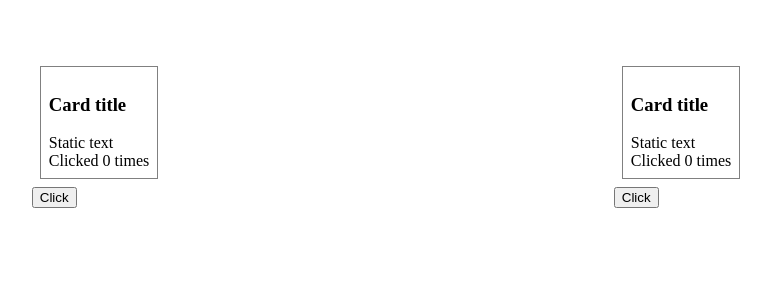
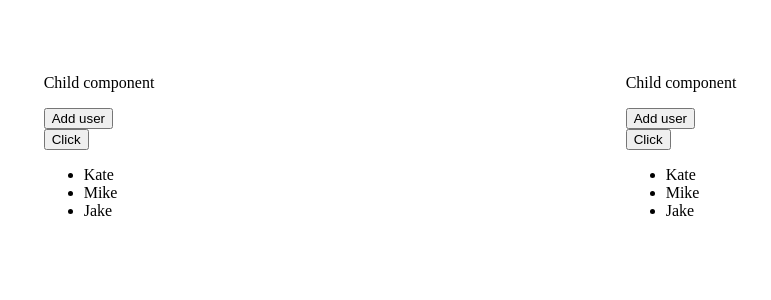
Before and after one commit to dnemirich/RDCLR-tasks, a React (Vite) app: page / in a window 1280 px wide. Shown: the top 300 px of the page, without its empty margins (250-1021 px from the left). Built offline with nearby package versions, Linux system fonts and the light colour scheme.

Commit message:
feat: add useCallback usage example

```diff
--- /dev/null
+++ b/src/week-3-react/optimization/FunctionInPropsOptimization.tsx
@@ -0,0 +1,70 @@
+import {useRenderCount} from "./utils.tsx";
+import * as React from "react";
+import {useCallback, useState} from "react";
+
+const BadChild = ({onClick}: { onClick: () => void }) => {
+    useRenderCount("BadChild component");
+    return (<div>
+        <p>Child component</p>
+        <button onClick={onClick}>Add user</button>
+    </div>)
+}
+
+export const BadFunctionUsageExample = () => {
+    useRenderCount("BadFunctionUsageExample");
+
+    const [count, setCount] = useState(0);
+    const [users, setUsers] = useState(['Kate', 'Mike', 'Jake'])
+
+    const handleClick = () => {
+        setUsers([...users, `User ${Math.random()}`])
+    }
+
+    return (
+        <div>
+            <BadChild onClick={handleClick}/>
+            <button onClick={() => setCount(count + 1)}>Click</button>
+            <ul>
+                {users.map((user, index) => (
+                    <li key={index}>{user}</li>
+                ))}
+            </ul>
+        </div>
+    )
+
+}
+
+
+// --------------------------------------------
+
+
+const GoodChild = React.memo(({onClick}: { onClick: () => void }) => {
+    useRenderCount("GoodChild component");
+    return (<div>
+        <p>Child component</p>
+        <button onClick={onClick}>Add user</button>
+    </div>)
+})
+
+export const GoodFunctionUsageExample = () => {
+    useRenderCount("GoodFunctionUsageExample");
+
+    const [count, setCount] = useState(0);
+    const [users, setUsers] = useState(['Kate', 'Mike', 'Jake'])
+
+    const handleClick = useCallback(() => {
+        setUsers([...users, `User ${Math.random()}`])
+    }, [users])
+
+    return (
+        <div>
+            <GoodChild onClick={handleClick}/>
+            <button onClick={() => setCount(count + 1)}>Click</button>
+            <ul>
+                {users.map((user, index) => (
+                    <li key={index}>{user}</li>
+                ))}
+            </ul>
+        </div>
+    )
+}
--- a/src/week-3-react/optimization/OptimizationTask.tsx
+++ b/src/week-3-react/optimization/OptimizationTask.tsx
@@ -1,7 +1,7 @@
 // import {BadList, GoodList} from "./ListOptimization.tsx";
 // import {BadContextExample, GoodContextExample} from "./ContextOptimization.tsx";
-
-import {BadSlotsExample, GoodSlotsExample} from "./SlotOptimization.tsx";
+// import {BadSlotsExample, GoodSlotsExample} from "./SlotOptimization.tsx";
+import {BadFunctionUsageExample, GoodFunctionUsageExample} from "./FunctionInPropsOptimization.tsx";
 
 export const OptimizationTask = () => {
     return (
@@ -16,9 +16,14 @@ export const OptimizationTask = () => {
             {/*    <GoodContextExample/>*/}
             {/*</div>*/}
             {/*<div style={{width: "100%", height: "2px", backgroundColor: 'black'}}></div>*/}
+            {/*<div style={{display: "flex", justifyContent: "space-around"}}>*/}
+            {/*    <BadSlotsExample/>*/}
+            {/*    <GoodSlotsExample/>*/}
+            {/*</div>*/}
+            {/*<div style={{width: "100%", height: "2px", backgroundColor: 'black'}}></div>*/}
             <div style={{display: "flex", justifyContent: "space-around"}}>
-                <BadSlotsExample/>
-                <GoodSlotsExample/>
+                <BadFunctionUsageExample/>
+                <GoodFunctionUsageExample/>
             </div>
         </div>
     )
```
